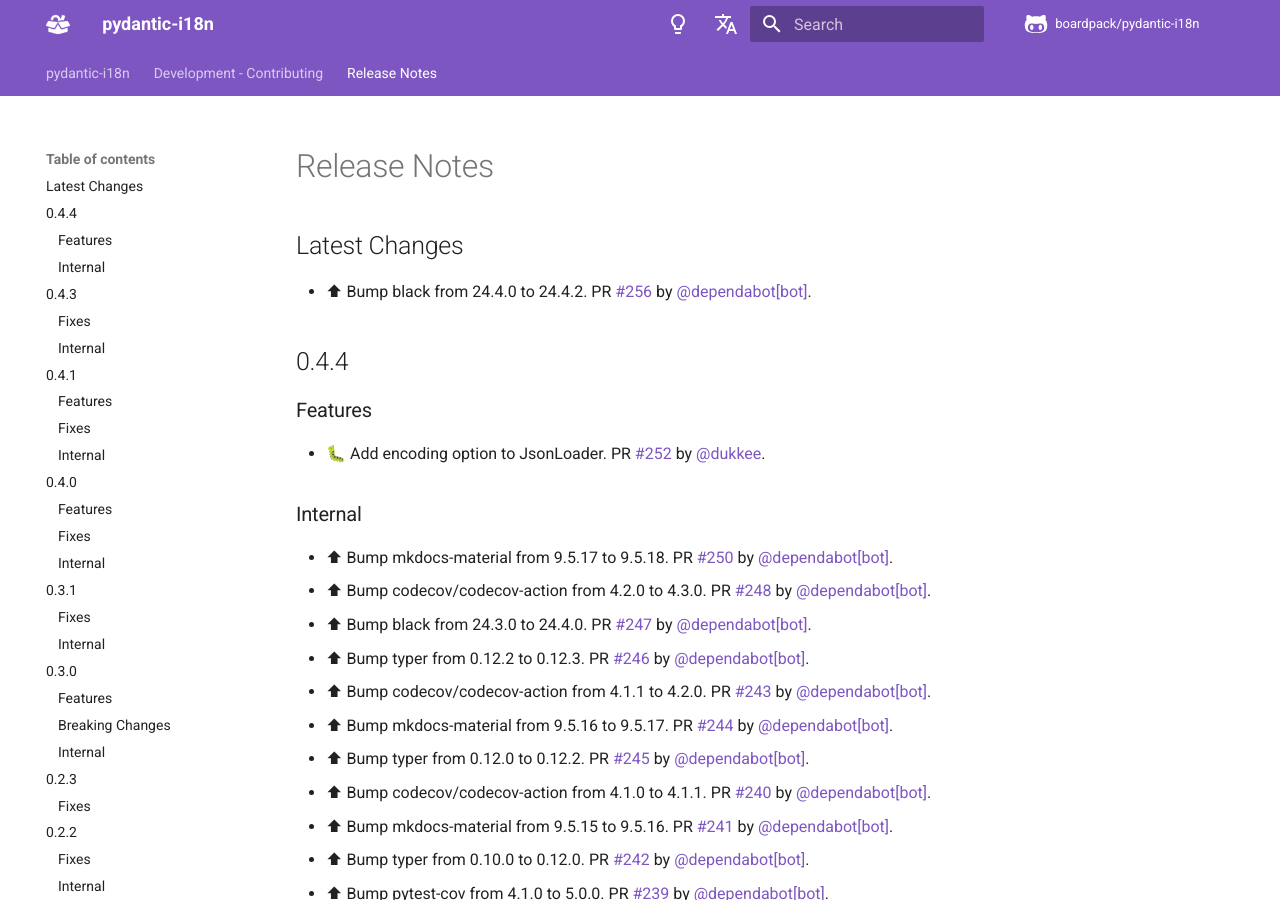
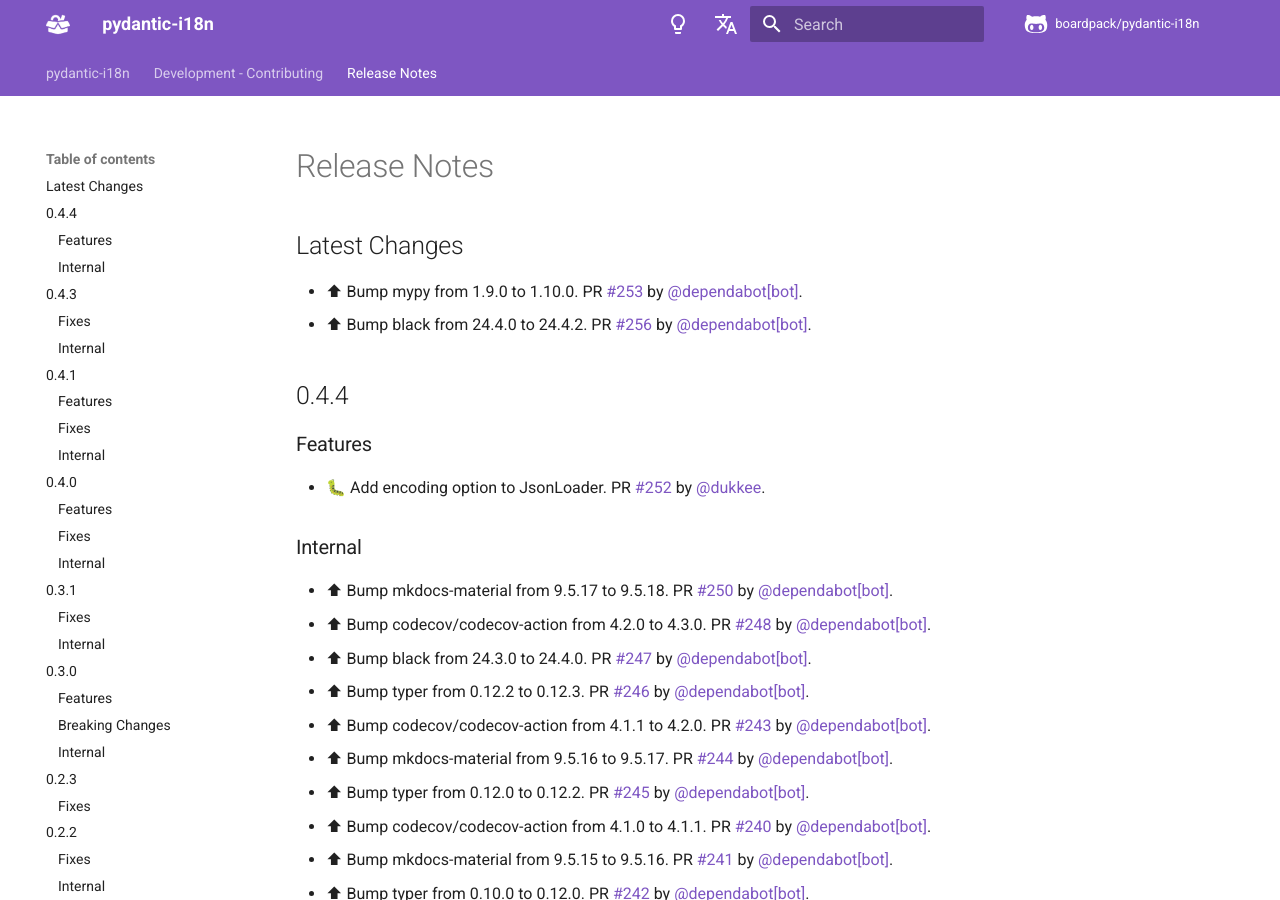
Before and after one commit to boardpack/pydantic-i18n, an MkDocs documentation site: the page built from docs/en/docs/release-notes.md, in a window 1280 px wide and 900 px high. Built offline with MkDocs 1.6.1 and Material for MkDocs 9.7.7, drawn with Linux system fonts in a browser that asks for light colours; comment, search, counter and statistics services are not loaded.

Commit message:
📝 Update release notes

```diff
--- a/docs/en/docs/release-notes.md
+++ b/docs/en/docs/release-notes.md
@@ -2,6 +2,7 @@
 
 ## Latest Changes
 
+* ⬆ Bump mypy from 1.9.0 to 1.10.0. PR [#253](https://github.com/boardpack/pydantic-i18n/pull/253) by [@dependabot[bot]](https://github.com/apps/dependabot).
 * ⬆ Bump black from 24.4.0 to 24.4.2. PR [#256](https://github.com/boardpack/pydantic-i18n/pull/256) by [@dependabot[bot]](https://github.com/apps/dependabot).
 ## 0.4.4
 
```
